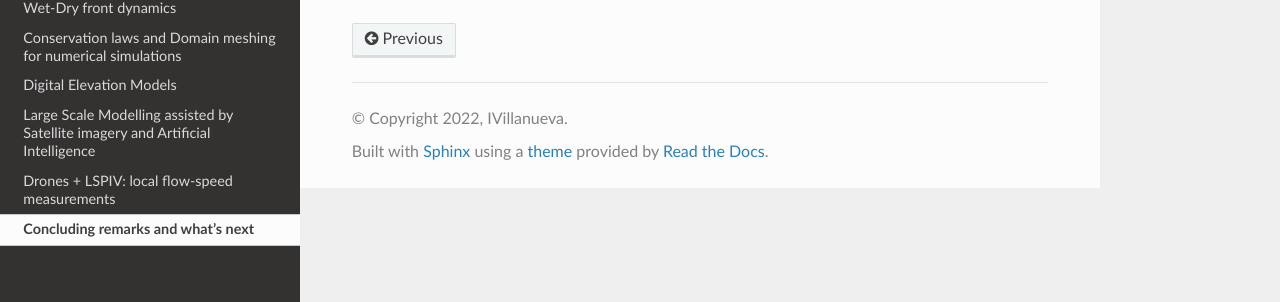
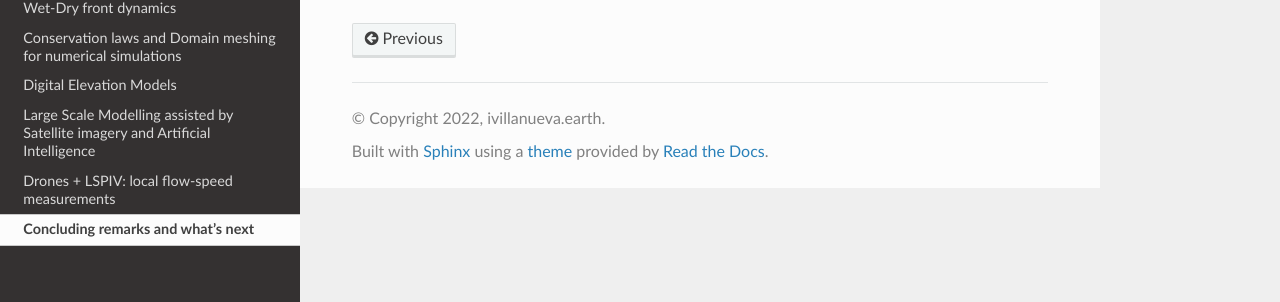
Before and after one commit to ivillamadrid/FloodMapping, a Sphinx documentation site: the page built from docs/source/concluding.rst, in a window 1280 px wide. Shown: the part 137-439 px from the top of the page. Built offline with Sphinx 7.4.7 and the Read the Docs theme 2.0.0, drawn with Linux system fonts in a browser that asks for light colours.

Commit message:
Update conf.py

```diff
--- a/docs/source/conf.py
+++ b/docs/source/conf.py
@@ -3,7 +3,7 @@
 # -- Project information
 
 project = 'Flood-Mapping'
-copyright = '2022, IVillanueva'
+copyright = '2022, ivillanueva.earth'
 author = 'IVillanueva'
 
 release = '0.1'
```
